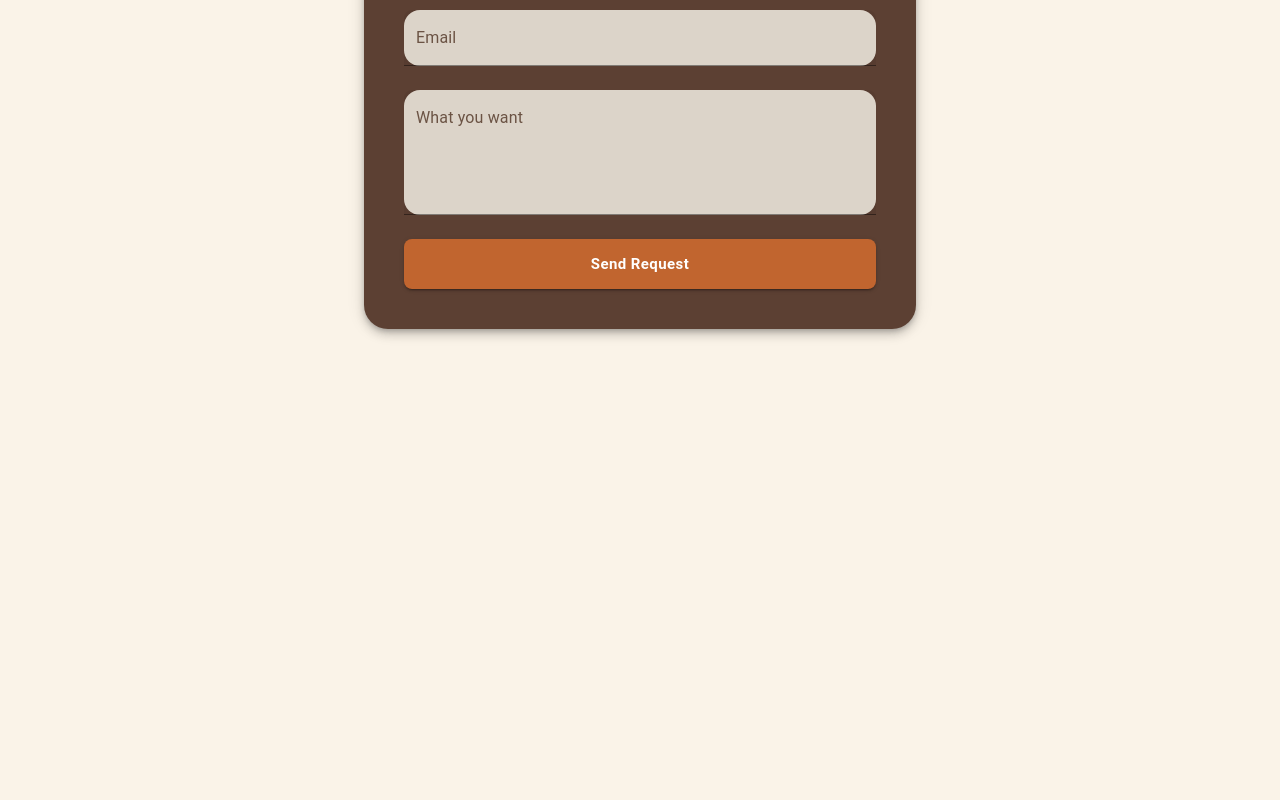
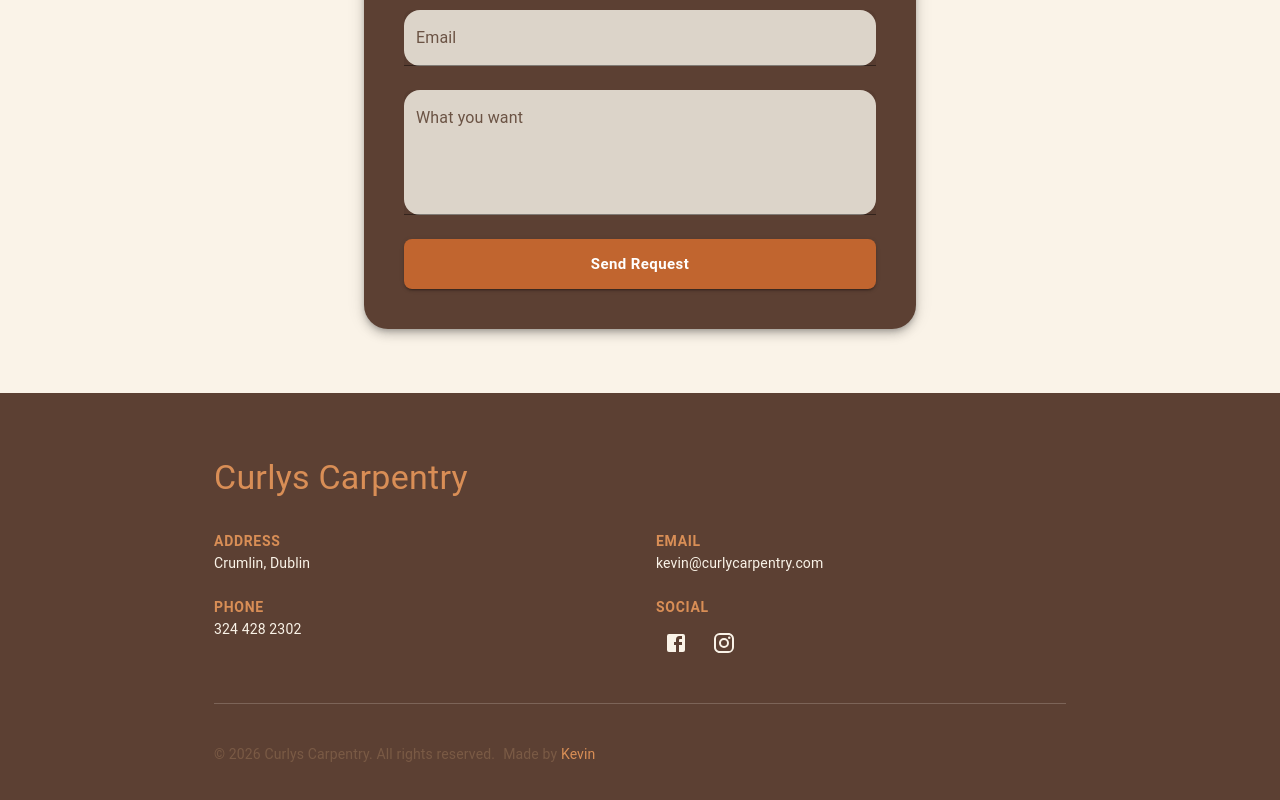
Before and after one commit to KevinG2001/CurlysCarpentry, a React (Vite) app: page / in a window 1280 px wide. Shown: the part 2253-3053 px from the top of the page. Before the commit the page ends 2646 px from the top, so only its background shows below. Built offline with nearby package versions, Linux system fonts and the light colour scheme.

Commit message:
Footer made

```diff
--- a/src/App.tsx
+++ b/src/App.tsx
@@ -4,6 +4,7 @@ import Hero from "./pages/Hero";
 import Services from "./pages/Services";
 import Gallery from "./pages/Gallery";
 import Book from "./pages/Book";
+import Footer from "./components/Footer";
 function App() {
 	return (
 		<Container maxWidth={false} disableGutters>
@@ -12,6 +13,7 @@ function App() {
 			<Services />
 			<Gallery />
 			<Book />
+			<Footer />
 		</Container>
 	);
 }
--- /dev/null
+++ b/src/components/Footer.tsx
@@ -0,0 +1,117 @@
+import {
+	Box,
+	Container,
+	Divider,
+	Grid,
+	IconButton,
+	Link,
+	Stack,
+	Typography,
+} from "@mui/material";
+import FacebookIcon from "@mui/icons-material/Facebook";
+import InstagramIcon from "@mui/icons-material/Instagram";
+
+function FooterColumn({ label, value }: { label: string; value: string }) {
+	return (
+		<Box>
+			<Typography
+				variant="subtitle2"
+				sx={{
+					color: "secondary.light",
+					fontWeight: 600,
+					letterSpacing: "0.05em",
+				}}
+			>
+				{label.toUpperCase()}
+			</Typography>
+			<Typography variant="body2">{value}</Typography>
+		</Box>
+	);
+}
+
+function Footer() {
+	return (
+		<Box sx={{ bgcolor: "primary.main", color: "primary.contrastText" }}>
+			<Container maxWidth="md" sx={{ py: 8 }}>
+				<Typography variant="h4" sx={{ color: "secondary.light", mb: 4 }}>
+					Curlys Carpentry
+				</Typography>
+
+				<Grid container spacing={4}>
+					<Grid size={{ xs: 12, sm: 6 }}>
+						<Stack spacing={3}>
+							<FooterColumn label="Address" value="Crumlin, Dublin" />
+							<FooterColumn label="Phone" value="324 428 2302" />
+						</Stack>
+					</Grid>
+
+					<Grid size={{ xs: 12, sm: 6 }}>
+						<Stack spacing={3}>
+							<FooterColumn label="Email" value="kevin@curlycarpentry.com" />
+							<Box>
+								<Typography
+									variant="subtitle2"
+									sx={{
+										color: "secondary.light",
+										fontWeight: 600,
+										letterSpacing: "0.05em",
+									}}
+								>
+									SOCIAL
+								</Typography>
+								<Stack direction="row" spacing={1} sx={{ mt: 0.5 }}>
+									<IconButton
+										component="a"
+										href="https://www.facebook.com/CurlyKitchens"
+										target="_blank"
+										rel="noopener noreferrer"
+										aria-label="Curlys Carpentry on Facebook"
+										sx={{ color: "inherit" }}
+									>
+										<FacebookIcon />
+									</IconButton>
+									<IconButton
+										component="a"
+										href="https://www.instagram.com/curlyscarpentryservices/"
+										target="_blank"
+										rel="noopener noreferrer"
+										aria-label="Curlys Carpentry on Instagram"
+										sx={{ color: "inherit" }}
+									>
+										<InstagramIcon />
+									</IconButton>
+								</Stack>
+							</Box>
+						</Stack>
+					</Grid>
+				</Grid>
+
+				<Divider sx={{ borderColor: "rgba(250, 243, 232, 0.2)", my: 5 }} />
+
+				<Stack
+					direction={{ xs: "column", sm: "row" }}
+					justifyContent="space-between"
+					alignItems="center"
+					spacing={1}
+				>
+					<Typography variant="body2" sx={{ color: "primary.light" }}>
+						© {new Date().getFullYear()} Curlys Carpentry. All rights reserved.
+					</Typography>
+					<Typography variant="body2" sx={{ color: "primary.light" }}>
+						Made by{" "}
+						<Link
+							href="https://kevinglennon.net"
+							target="_blank"
+							rel="noopener noreferrer"
+							sx={{ color: "secondary.light" }}
+						>
+							Kevin
+						</Link>
+					</Typography>
+				</Stack>
+			</Container>
+		</Box>
+	);
+}
+
+export default Footer;
```
